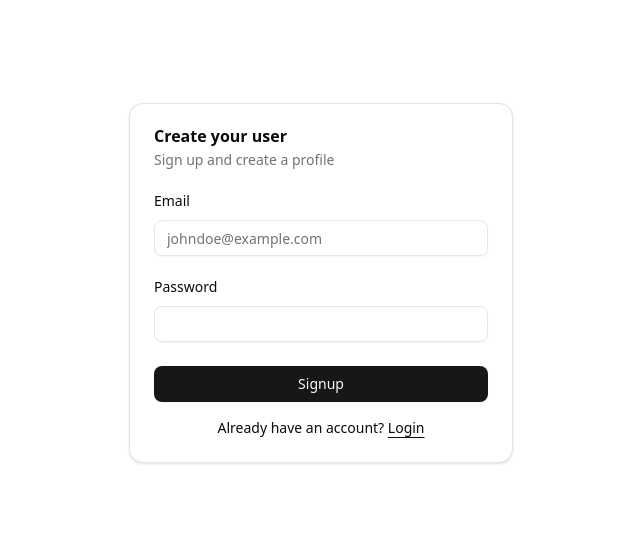
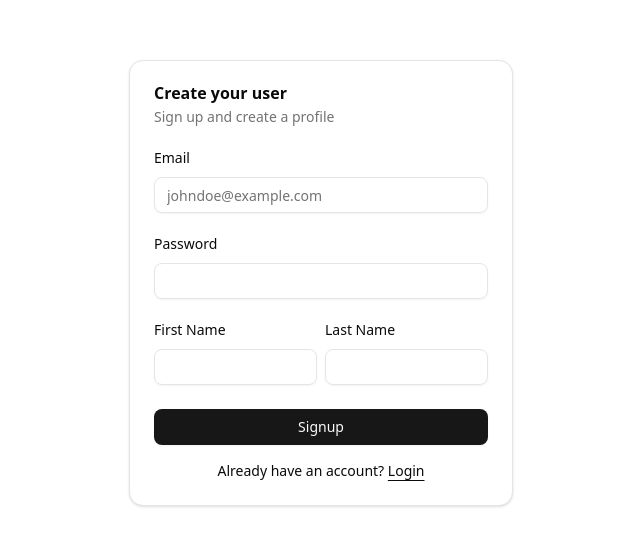
Before and after one commit to fredrikj31/pin-scout, a React (Vite) app in the folder app/: page /signup in a window 1280 px wide. Shown: the part 117-662 px from the top of the page, without its empty margins (319-959 px from the left). Built offline with nearby package versions, Linux system fonts and the light colour scheme; no server answers.

Commit message:
feat(app): extends Signup page with first & last name inputs

```diff
--- a/app/src/pages/signup.tsx
+++ b/app/src/pages/signup.tsx
@@ -15,16 +15,20 @@ import { useAuth } from "../providers/auth/useAuth";
 export const SignupPage = () => {
   const emailInput = useRef<HTMLInputElement>(null);
   const passwordInput = useRef<HTMLInputElement>(null);
+  const firstNameInput = useRef<HTMLInputElement>(null);
+  const lastNameInput = useRef<HTMLInputElement>(null);
 
   const auth = useAuth();
 
   const signup = () => {
     const email = emailInput.current?.value;
     const password = passwordInput.current?.value;
+    const firstName = firstNameInput.current?.value;
+    const lastName = lastNameInput.current?.value;
 
-    if (!email || !password) return;
+    if (!email || !password || !firstName || !lastName) return;
 
-    auth.signup({ email, password });
+    auth.signup({ email, password, firstName, lastName });
   };
 
   return (
@@ -57,6 +61,26 @@ export const SignupPage = () => {
                     required
                   />
                 </div>
+                <div className="flex flex-row gap-2">
+                  <div className="grid gap-3">
+                    <Label htmlFor="firstName">First Name</Label>
+                    <Input
+                      ref={firstNameInput}
+                      id="firstName"
+                      type="text"
+                      required
+                    />
+                  </div>
+                  <div className="grid gap-3">
+                    <Label htmlFor="lastName">Last Name</Label>
+                    <Input
+                      ref={lastNameInput}
+                      id="lastName"
+                      type="text"
+                      required
+                    />
+                  </div>
+                </div>
                 <div className="flex flex-col gap-3">
                   <Button onClick={() => signup()} className="w-full">
                     Signup
```
